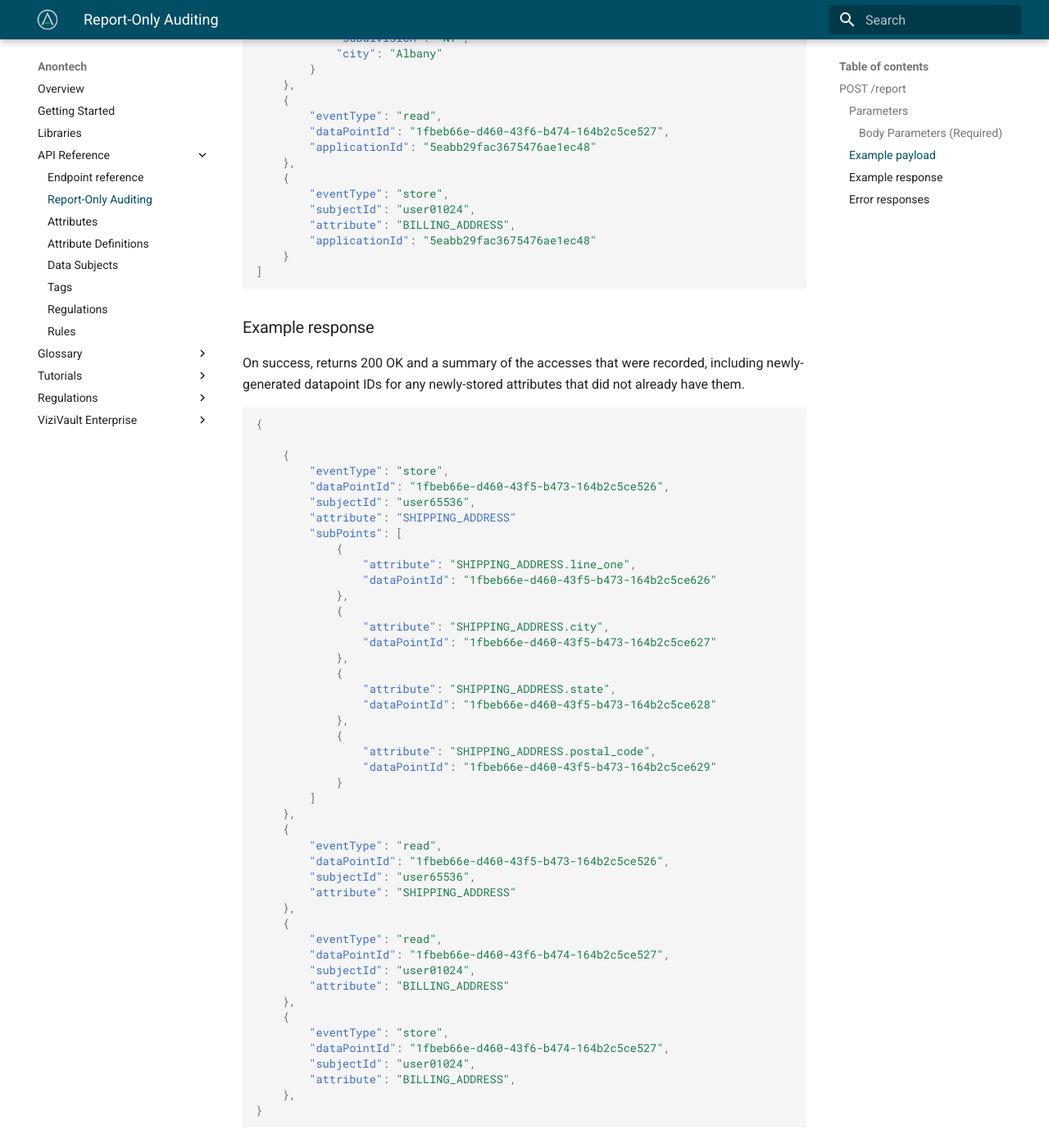
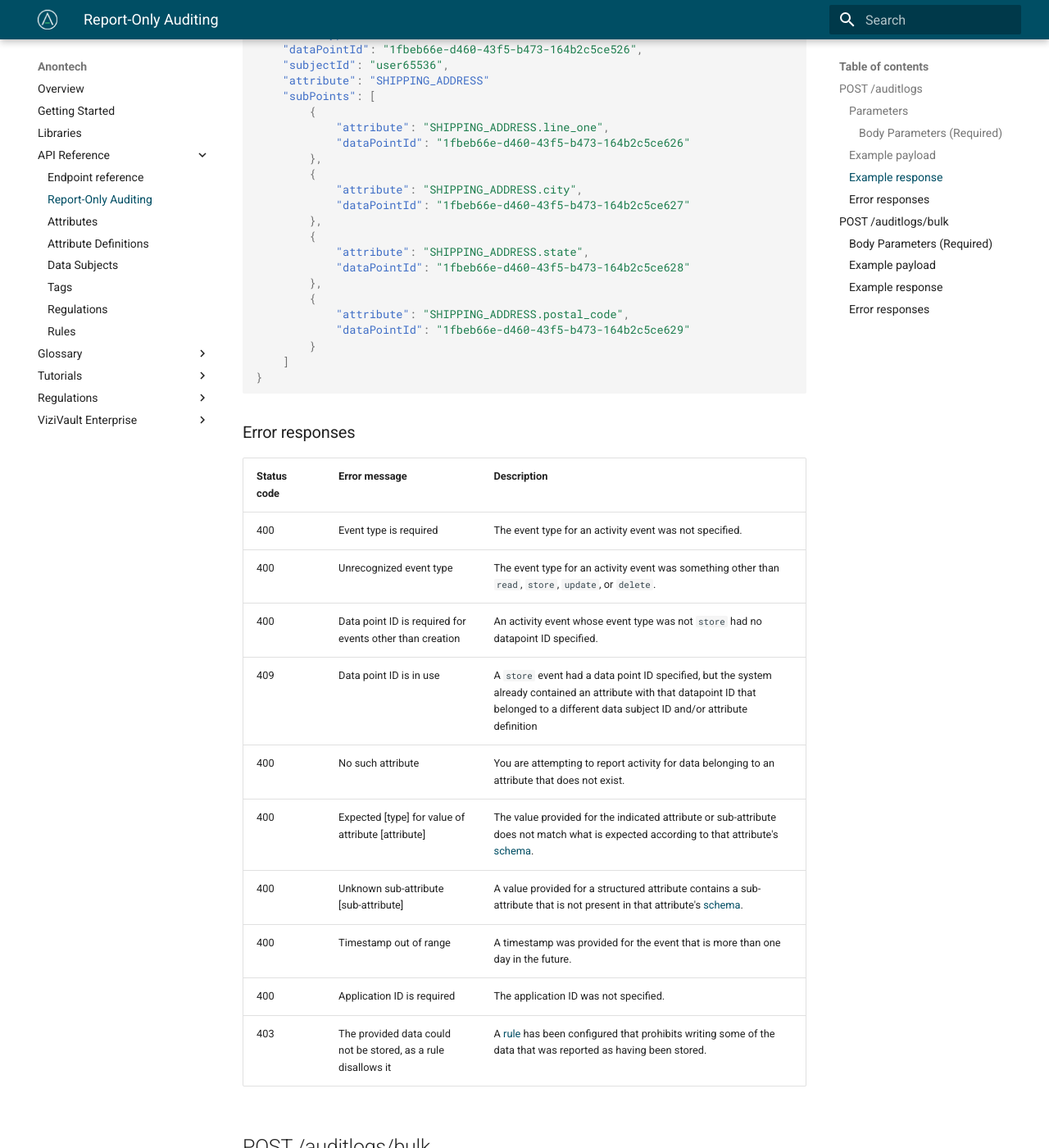
Before and after one commit to anontechnology/documentation, an MkDocs documentation site: the page built from docs/api/reportonly.md, in a window 1280 px wide and 1400 px high, scrolled down 2313 px. Shown: the whole window at 82% size. Built offline with MkDocs 1.6.1 and Material for MkDocs 9.7.7, drawn with Linux system fonts in a browser that asks for light colours; some of the changed text lies outside the part shown.

Commit message:
corrected format on audit log inputs and split singular/bulk

````diff
--- a/docs/api/reportonly.md
+++ b/docs/api/reportonly.md
@@ -1,6 +1,6 @@
 # Report-Only Data
 
-## POST /report
+## POST /auditlogs
 Records activity for report-only data; that is, data that is not stored in the vault but is still being monitored. The purpose of this endpoint is to collect metadata about how sensitive data that is stored in external systems is being used.
 
 While writes of external data can be recorded using [the same API endpoint used for storing data in the vault](/api/datapoints#post-datasubjectssubjectidattributes), this endpoint allows recording reads and deletes as well as writes.
@@ -10,7 +10,7 @@
 #### Body Parameters (Required)
 |Name            |Type                            |Description                  |
 |----------------|--------------------------------|-----------------------------|
-|payload         |List of ExternalActivityEvent   |List of accesses to externally-stored data|
+|payload         |ExternalActivityEvent   |Description of accesses to externally-stored data|
 
 The structure of the ExternalActivityEvent object is as follows:
 
@@ -25,6 +25,87 @@
 |applicationUser|String|Identifier for the application user who initiated this access.|Optional|
 |location|Geolocation|The geographic country, subdivision, and/or city where this access was initiated from.|Optional|
 
+### Example payload
+
+```json
+{
+    "eventType": "store",
+    "dataPointId": "1fbeb66e-d460-43f5-b473-164b2c5ce526",
+    "subjectId": "user65536",
+    "data": {
+        "attribute": "SHIPPING_ADDRESS",
+        "value": {
+            "line_one": "1 Hacker Way",
+            "city": "Beverly Hills",
+            "state": "CA",
+            "postal_code": "90210"
+        },
+        "tags": ["tag1", "tag2"],
+        "regulations": ["COPPA", "GDPR"],
+        "sensitivity": "SENSITIVE"
+
+    }
+    "timestamp": "2021-01-01T00:00:00Z",
+    "applicationId": "5eabb29fac3675476ae1ec48",
+    "applicationUser": "csmith97",
+    "location": {
+        "country": "US",
+        "subdivision": "NY",
+        "city": "Albany"
+    }
+}
+```
+
+### Example response
+On success, returns 200 OK and a summary of the accesses that were recorded, including newly-generated datapoint IDs for any newly-stored attributes that did not already have them.
+
+```json
+{
+    "eventType": "store",
+    "dataPointId": "1fbeb66e-d460-43f5-b473-164b2c5ce526",
+    "subjectId": "user65536",
+    "attribute": "SHIPPING_ADDRESS"
+    "subPoints": [
+        {
+            "attribute": "SHIPPING_ADDRESS.line_one",
+            "dataPointId": "1fbeb66e-d460-43f5-b473-164b2c5ce626"
+        },
+        {
+            "attribute": "SHIPPING_ADDRESS.city",
+            "dataPointId": "1fbeb66e-d460-43f5-b473-164b2c5ce627"
+        },
+        {
+            "attribute": "SHIPPING_ADDRESS.state",
+            "dataPointId": "1fbeb66e-d460-43f5-b473-164b2c5ce628"
+        },
+        {
+            "attribute": "SHIPPING_ADDRESS.postal_code",
+            "dataPointId": "1fbeb66e-d460-43f5-b473-164b2c5ce629"
+        }
+    ]
+}
+```
+### Error responses
+|Status code|Error message|Description|
+|-----------|-------------|-----------|
+|400        |Event type is required|The event type for an activity event was not specified.|
+|400        |Unrecognized event type|The event type for an activity event was something other than `read`, `store`, `update`, or `delete`.|
+|400        |Data point ID is required for events other than creation|An activity event whose event type was not `store` had no datapoint ID specified.|
+|409        |Data point ID is in use|A `store` event had a data point ID specified, but the system already contained an attribute with that datapoint ID that belonged to a different data subject ID and/or attribute definition|
+|400|No such attribute|You are attempting to report activity for data belonging to an attribute that does not exist.|
+|400|Expected \[type\] for value of attribute \[attribute\]|The value provided for the indicated attribute or sub-attribute does not match what is expected according to that attribute's [schema](/tutorials/attribute-schemas).|
+|400|Unknown sub-attribute \[sub-attribute\]|A value provided for a structured attribute contains a sub-attribute that is not present in that attribute's [schema](/tutorials/attribute-schemas).|
+|400|Timestamp out of range|A timestamp was provided for the event that is more than one day in the future.|
+|400|Application ID is required|The application ID was not specified.|
+|403|The provided data could not be stored, as a rule disallows it|A [rule](/tutorials/rules) has been configured that prohibits writing some of the data that was reported as having been stored.|
+
+## POST /auditlogs/bulk
+Identical to `POST /auditlogs`, but handles multiple events in one request.
+
+#### Body Parameters (Required)
+|Name            |Type                            |Description                  |
+|----------------|--------------------------------|-----------------------------|
+|payload         |List<ExternalActivityEvent>   |List of accesses to externally-stored data|
 
 ### Example payload
 
@@ -59,7 +140,7 @@
     {
         "eventType": "read",
         "subjectId": "user65536",
-        "attribute": "SHIPPING_ADDRESS",
+        "dataPointId": "1fbeb66e-d460-43f6-b474-164b2c5ce527",
         "timestamp": "2021-01-01T00:00:00Z",
         "applicationId": "5eabb29fac3675476ae1ec48",
         "applicationUser": "csmith97",
@@ -77,7 +158,9 @@
     {
         "eventType": "store",
         "subjectId": "user01024",
-        "attribute": "BILLING_ADDRESS",
+        "data": {
+            "attribute": "BILLING_ADDRESS",
+        },
         "applicationId": "5eabb29fac3675476ae1ec48"
     }
 ]
@@ -87,8 +170,7 @@
 On success, returns 200 OK and a summary of the accesses that were recorded, including newly-generated datapoint IDs for any newly-stored attributes that did not already have them.
 
 ```json
-{
-
+[
     {
         "eventType": "store",
         "dataPointId": "1fbeb66e-d460-43f5-b473-164b2c5ce526",
@@ -130,8 +212,8 @@
         "dataPointId": "1fbeb66e-d460-43f6-b474-164b2c5ce527",
         "subjectId": "user01024",
         "attribute": "BILLING_ADDRESS",
-    },
-}
+    }
+]
 ```
 ### Error responses
 |Status code|Error message|Description|
````
Also changed, not shown: docs/api/endpoints.md (+2 -1 lines).
